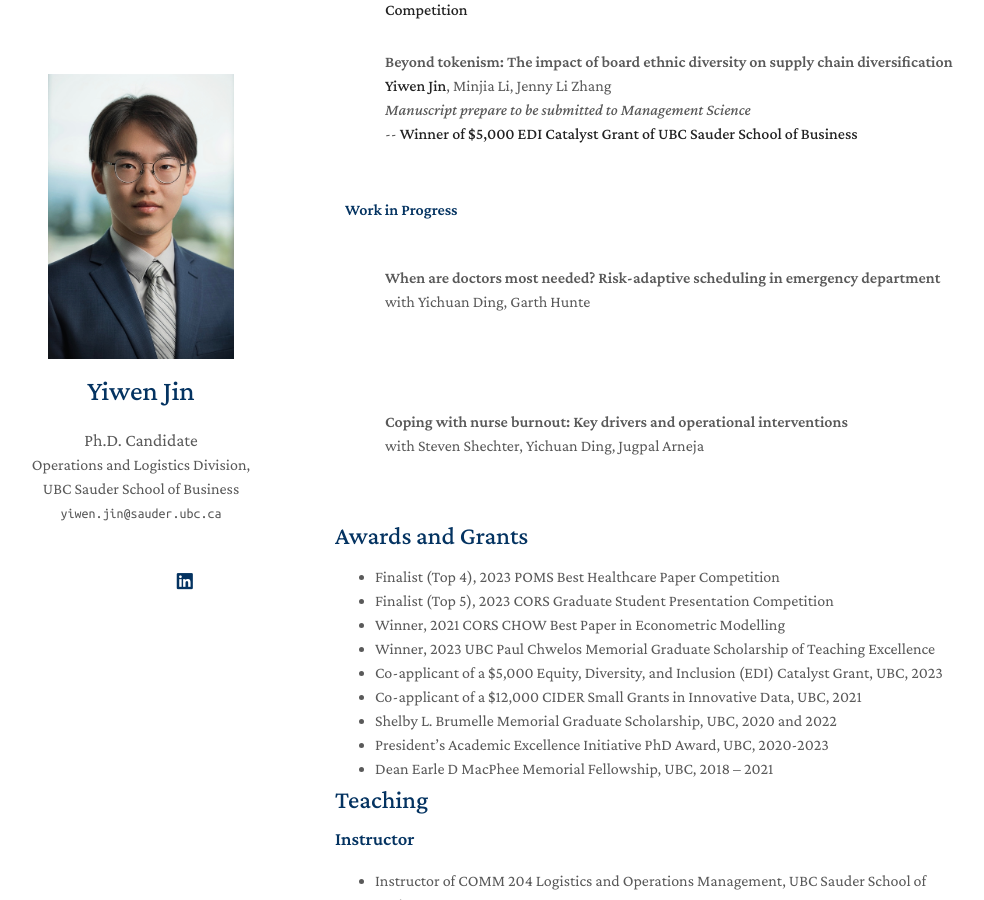
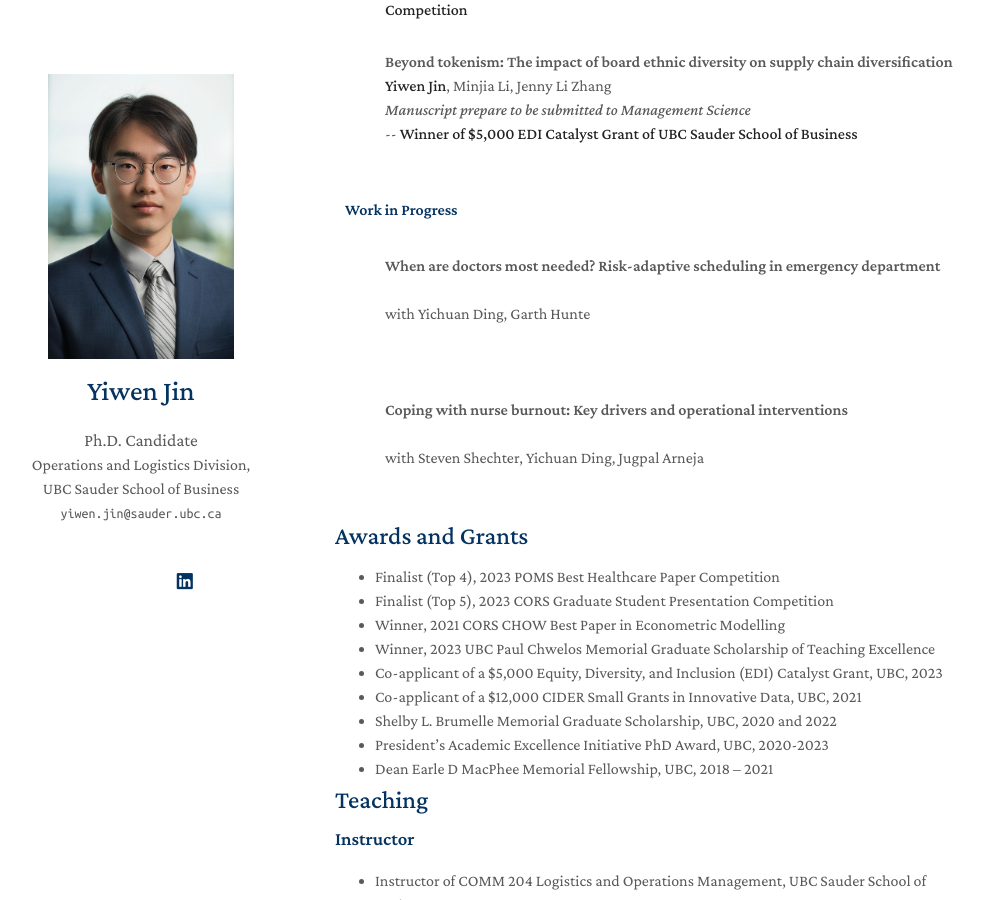
Before and after one commit to zeyang1225/zeyang1225.github.io, a Jekyll site: the page built from index.md, in a window 1280 px wide and 900 px high, scrolled down 1071 px. Shown: the whole window, without its empty margins (135-1119 px from the left). Built offline with Jekyll 4.4.1, drawn with Linux system fonts in a browser that asks for light colours; nearby versions of some CDN libraries; a style sheet for code colours, icons or effects is not loaded; our own code applies the rules of GitHub Pages for plain Markdown files.

Commit message:
Update papers.md

```diff
--- a/_includes/papers.md
+++ b/_includes/papers.md
@@ -81,7 +81,7 @@
   <div class="col-sm-3 abbr" style="position: relative;padding-right: 15px;padding-left: 15px;">
   </div>
   <div class="col-sm-9" style="position: relative;padding-right: 15px;padding-left: 20px;">
-    <div class="title">When are doctors most needed? Risk-adaptive scheduling in emergency department</div>
+    <div class="title">When are doctors most needed? Risk-adaptive scheduling in emergency department</div><br>
     <div class="author">with Yichuan Ding, Garth Hunte</div>
   </div>
 </div>
@@ -92,7 +92,7 @@
   <div class="col-sm-3 abbr" style="position: relative;padding-right: 15px;padding-left: 15px;">
   </div>
   <div class="col-sm-9" style="position: relative;padding-right: 15px;padding-left: 20px;">
-    <div class="title">Coping with nurse burnout: Key drivers and operational interventions</div>
+    <div class="title">Coping with nurse burnout: Key drivers and operational interventions</div><br>
     <div class="author">with Steven Shechter, Yichuan Ding, Jugpal Arneja</div>
   </div>
 </div>
```
